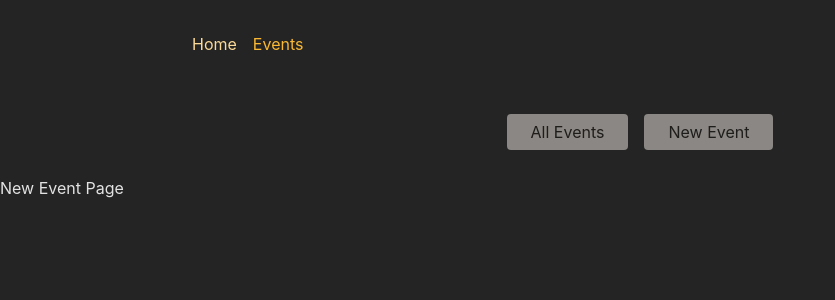
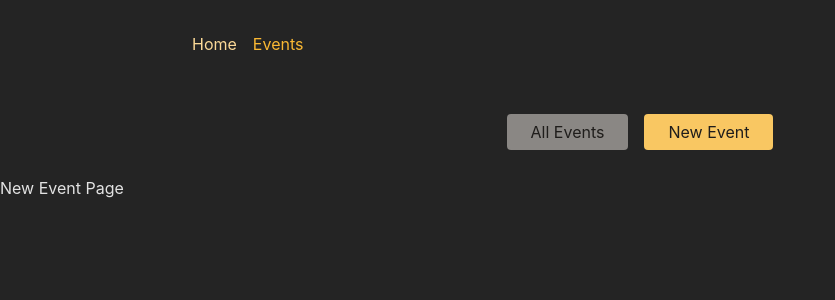
Before and after one commit to ikiet/react-router-learing, a React (Create React App) app in the folder frontend/: page /events/new in a window 1280 px wide. Shown: the top 300 px of the page, without its empty margins (0-835 px from the left). Built offline with nearby package versions, Linux system fonts and the light colour scheme.

Commit message:
use NavLink for EventsNavigation

```diff
--- a/frontend/src/components/EventsNavigation.js
+++ b/frontend/src/components/EventsNavigation.js
@@ -1,5 +1,6 @@
 import classes from './EventsNavigation.module.css';
 import React from 'react';
+import { NavLink } from 'react-router-dom';
 
 function EventsNavigation() {
   return (
@@ -7,10 +8,14 @@
       <nav>
         <ul className={classes.list}>
           <li>
-            <a href="/events">All Events</a>
+            <NavLink to="/events" end className={({isActive}) => isActive ? classes.active : undefined}>
+              All Events
+            </NavLink>
           </li>
           <li>
-            <a href="/events/new">New Event</a>
+            <NavLink to="/events/new" className={({isActive}) => isActive ? classes.active : undefined}>
+              New Event
+            </NavLink>
           </li>
         </ul>
       </nav>
```
